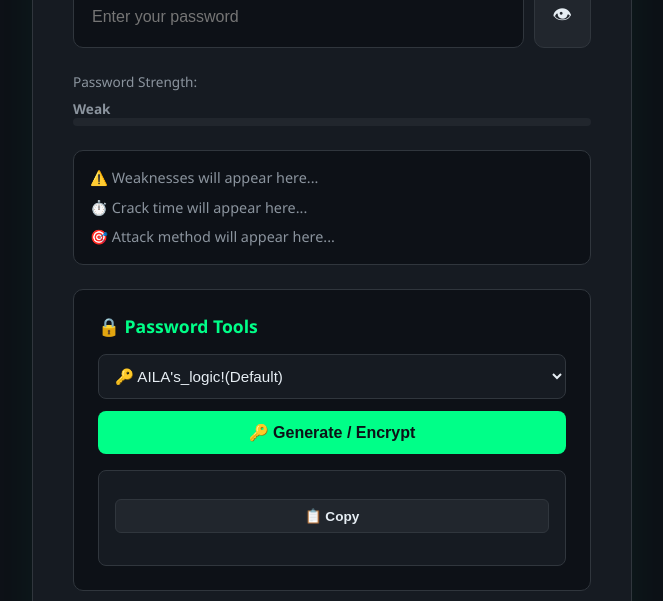
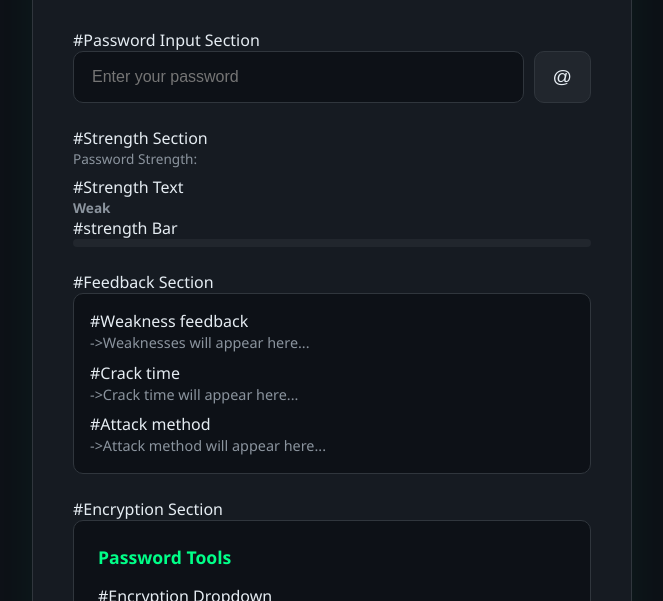
Before and after one commit to aila8055/SecureVault, a plain HTML site: page index.html in a window 1280 px wide. Shown: the part 199-800 px from the top of the page, without its empty margins (308-971 px from the left). Drawn offline with Linux system fonts and the light colour scheme.

Commit message:
Refactor HTML structure and comments in index.html

```diff
--- a/index.html
+++ b/index.html
@@ -1,109 +1,82 @@
 <!DOCTYPE html>
 <html lang="en">
-
 <head>
-
     <meta charset="UTF-8">
-
     <meta
         name="viewport"
-        content="width=device-width, initial-scale=1.0"
-    >
-
+        content="width=device-width, initial-scale=1.0">
     <title>SecureVault</title>
-
     <link
         rel="stylesheet"
-        href="SecureVault.css"
-    >
-
+        href="SecureVault.css">
 </head>
 
 <body>
-
-    <!-- Main Container -->
+#Main container
     <div class="container">
-
-        <!-- Header Section -->
+        #Header Section
         <div class="header">
-
-            <h1>SecureVault</h1>
-
-            <p>Create a secure password</p>
-
+        <h1>SecureVault</h1>
+        <p>Create a secure password</p>
         </div>
 
-        <!-- Password Input Section -->
+        #Password Input Section
         <div class="input-section">
-
             <input
                 type="password"
                 id="passwordInput"
-                placeholder="Enter your password"
-            >
-
+                placeholder="Enter your password">
             <button id="togglePassword">
-                👁
+                @
             </button>
-
         </div>
 
-        <!-- Strength Section -->
+        #Strength Section
         <div class="strength-section">
-
-            <p>Password Strength:</p>
-
-            <!-- Strength Text -->
+        <p>Password Strength:</p>
+        #Strength Text
             <div
                 id="strengthText"
-                class="strength-text"
-            >
+                class="strength-text">
                 Weak
             </div>
 
-            <!-- Strength Bar -->
+            #strength Bar
             <div class="bar-container">
-
                 <div
                     id="strengthBar"
-                    class="strength-bar"
-                >
+                    class="strength-bar">
                 </div>
-
             </div>
-
         </div>
-
-        <!-- Feedback Section -->
+        #Feedback Section
         <div class="feedback-section">
-
-            <!-- Weakness feedback -->
+            #Weakness feedback
             <p id="weaknessFeedback">
-                ⚠️ Weaknesses will appear here...
+                 ->Weaknesses will appear here...
             </p>
 
-            <!-- Crack time -->
+            #Crack time
             <p id="crackTime">
-                ⏱️ Crack time will appear here...
+                 ->Crack time will appear here...
             </p>
 
-            <!-- Attack method -->
+            #Attack method
             <p id="attackMethod">
-                🎯 Attack method will appear here...
+                 ->Attack method will appear here...
             </p>
 
         </div>
 
-        <!-- Encryption Section -->
+        #Encryption Section
         <div class="encryption-section">
+        <h2>  Password Tools</h2>
 
-            <h2>🔒 Password Tools</h2>
-
-            <!-- Encryption Dropdown -->
+            #Encryption Dropdown
             <select id="encryptionMethod">
 
                 <option value="AILA">
-                    🔑 AILA's_logic!(Default)
+                     AILA's_logic!(Default)
                 </option>
 
                 <option value="sha256">
@@ -121,16 +94,16 @@
             </select>
 
             <button id="encryptBtn">
-                🔑 Generate / Encrypt
+                 Generate / Encrypt
             </button>
 
-            <!-- Output Box -->
+            #Output Box
             <div class="output-box">
 
                 <p id="encryptionOutput"></p>
 
                 <button id="copyBtn">
-                    📋 Copy
+                     Copy
                 </button>
 
             </div>
```
